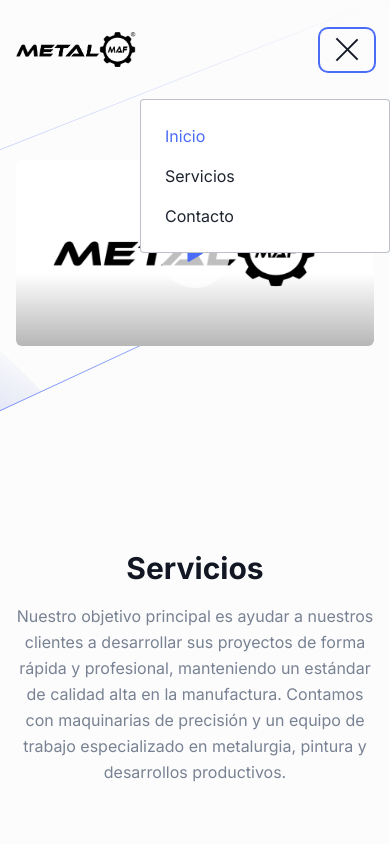
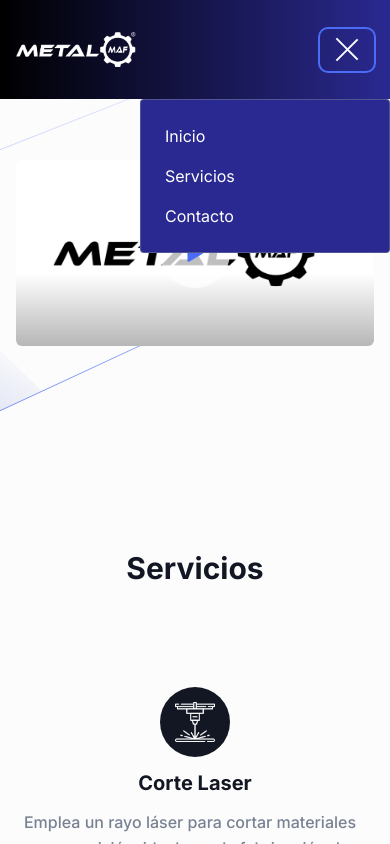
Before and after one commit to merakissb/metalmaf-website, a Next.js app: page / in a window 390 px wide. Both pictures are taken after a click on the button 347 px from the left and 49 px from the top of the page. Shown: the top 844 px of the page. Built offline with nearby package versions, Linux system fonts and the light colour scheme.

Commit message:
se sube imagen de fondo, se modifica el header

```diff
--- a/src/components/Features/index.tsx
+++ b/src/components/Features/index.tsx
@@ -9,8 +9,9 @@ const Features = () => {
         <div className="container">
           <SectionTitle
             title="Servicios"
-            paragraph="Nuestro objetivo principal es ayudar a nuestros clientes a desarrollar sus proyectos de forma rápida y profesional, manteniendo un estándar de calidad alta en la manufactura.
-            Contamos con maquinarias de precisión y un equipo de trabajo especializado en metalurgia, pintura y desarrollos productivos."
+            // paragraph="Nuestro objetivo principal es ayudar a nuestros clientes a desarrollar sus proyectos de forma rápida y profesional, manteniendo un estándar de calidad alta en la manufactura.
+            // Contamos con maquinarias de precisión y un equipo de trabajo especializado en metalurgia, pintura y desarrollos productivos."
+            paragraph=""
             center
           />
 
--- a/src/components/Header/index.tsx
+++ b/src/components/Header/index.tsx
@@ -3,7 +3,7 @@ import Image from "next/image";
 import Link from "next/link";
 import { usePathname } from "next/navigation";
 import { useEffect, useState } from "react";
-import ThemeToggler from "./ThemeToggler";
+// import ThemeToggler from "./ThemeToggler";
 import menuData from "./menuData";
 
 const Header = () => {
@@ -46,6 +46,9 @@ const Header = () => {
             ? "dark:bg-gray-dark dark:shadow-sticky-dark fixed z-[9999] bg-white !bg-opacity-80 shadow-sticky backdrop-blur-sm transition"
             : "absolute bg-transparent"
         }`}
+        style={{
+          background: "linear-gradient(to right, black, #2a2991)",
+        }}
       >
         <div className="container">
           <div className="relative -mx-4 flex items-center justify-between">
@@ -56,7 +59,7 @@ const Header = () => {
                 } `}
               >
                 <Image
-                  src={"/images/logo/logo-dark.png"} // Cambiar la ruta del logo según el tema
+                  src={"/images/logo/logo-light.png"} // Cambiar la ruta del logo según el tema
                   alt="logo"
                   width={140}
                   height={30}
@@ -80,24 +83,24 @@ const Header = () => {
                   className="absolute right-4 top-1/2 block translate-y-[-50%] rounded-lg px-3 py-[6px] ring-primary focus:ring-2 lg:hidden"
                 >
                   <span
-                    className={`relative my-1.5 block h-0.5 w-[30px] bg-black transition-all duration-300 dark:bg-white ${
+                    className={`relative my-1.5 block h-0.5 w-[30px] bg-white transition-all duration-300 dark:bg-white ${
                       navbarOpen ? " top-[7px] rotate-45" : " "
                     }`}
                   />
                   <span
-                    className={`relative my-1.5 block h-0.5 w-[30px] bg-black transition-all duration-300 dark:bg-white ${
+                    className={`relative my-1.5 block h-0.5 w-[30px] bg-white transition-all duration-300 dark:bg-white ${
                       navbarOpen ? "opacity-0 " : " "
                     }`}
                   />
                   <span
-                    className={`relative my-1.5 block h-0.5 w-[30px] bg-black transition-all duration-300 dark:bg-white ${
+                    className={`relative my-1.5 block h-0.5 w-[30px] bg-white transition-all duration-300 dark:bg-white ${
                       navbarOpen ? " top-[-8px] -rotate-45" : " "
                     }`}
                   />
                 </button>
                 <nav
                   id="navbarCollapse"
-                  className={`navbar absolute right-0 z-30 w-[250px] rounded border-[.5px] border-body-color/50 bg-white px-6 py-4 duration-300 dark:border-body-color/20 dark:bg-dark lg:visible lg:static lg:w-auto lg:border-none lg:!bg-transparent lg:p-0 lg:opacity-100 ${
+                  className={`navbar absolute right-0 z-30 w-[250px] rounded border-[.5px] border-body-color/50 px-6 py-4 duration-300 dark:border-body-color/20 dark:bg-dark lg:visible lg:static lg:w-auto lg:border-none lg:!bg-transparent lg:p-0 lg:opacity-100 ${
                     navbarOpen
                       ? "visibility top-full opacity-100"
                       : "invisible top-[120%] opacity-0"
@@ -111,8 +114,8 @@ const Header = () => {
                             href={menuItem.path}
                             className={`flex py-2 text-base lg:mr-0 lg:inline-flex lg:px-0 lg:py-6 ${
                               usePathName === menuItem.path
-                                ? "text-primary dark:text-white"
-                                : "text-dark hover:text-primary dark:text-white/70 dark:hover:text-white"
+                                ? "text-white hover:text-primary dark:text-white/70 dark:hover:text-white"
+                                : "text-white hover:text-primary dark:text-white/70 dark:hover:text-white"
                             }`}
                           >
                             {menuItem.title}
--- a/src/styles/index.css
+++ b/src/styles/index.css
@@ -31,3 +31,7 @@
     @apply opacity-100;
   }
 }
+
+#navbarCollapse {
+  background-color: #2a2991;
+}
```
Also changed, not shown: public/images/imagen_fondo.png (added).
